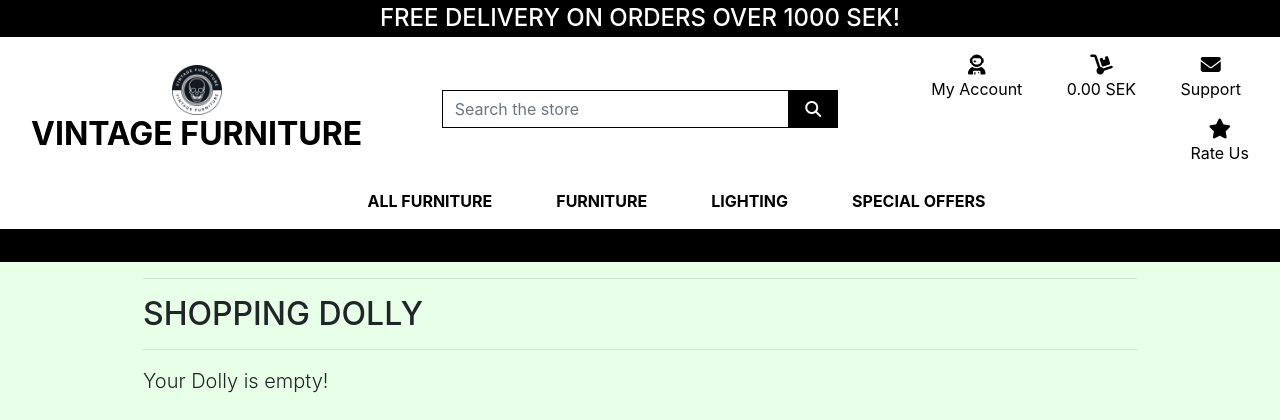
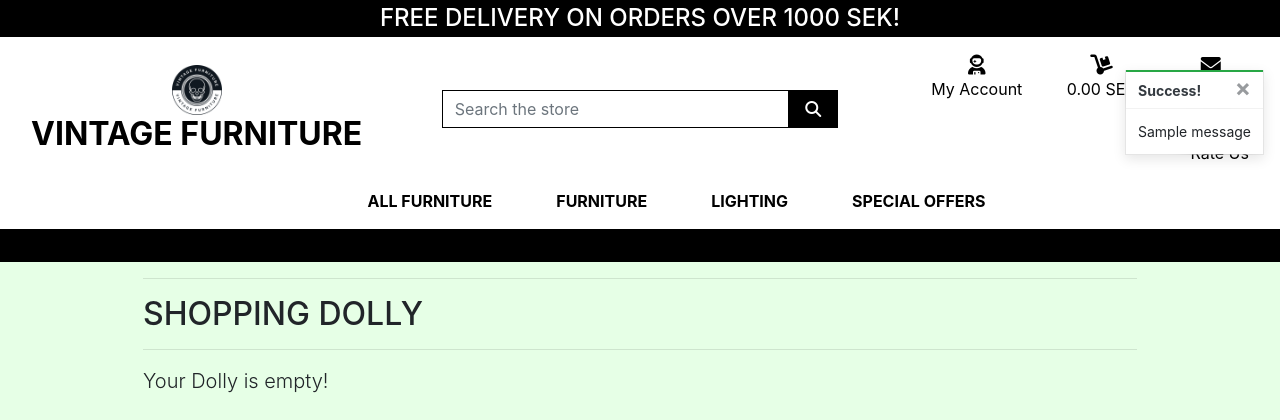
Before and after one commit to SebastianTirsen/ms4-vintage-furniture, a Django app: page /dolly/ in a window 1280 px wide. Shown: the top 420 px of the page. Run offline with Django 3.2, Linux system fonts and the light colour scheme; one stand-in notice (Sample message) is shown; some libraries are stand-ins or nearby versions.

Commit message:
Added toasts and fixed remove function.

```diff
--- a/dolly/templates/dolly/dolly.html
+++ b/dolly/templates/dolly/dolly.html
@@ -57,7 +57,7 @@
                                         {% csrf_token %}
                                     </form>
                                     <td class="py-3">
-                                        <a class="remove-item text-danger float-right" id="remove_{{ item.item_id }}"><small>Remove</small></a>
+                                        <a class="remove-item text-danger float-right" id="remove_{{ item.item_id }}"><i class="fas fa-trash"></i> <small>Remove</small></a>
                                     </td>
                                 </tr>
                             {% endfor %}
@@ -107,6 +107,7 @@
 {% endblock %}
 
 {% block postloadjs %}
+{{ block.super }}
 <script type="text/javascript">
     // Remove item and reload on click
     $('.remove-item').click(function(e) {
--- a/dolly/views.py
+++ b/dolly/views.py
@@ -1,4 +1,7 @@
 from django.shortcuts import render, redirect, reverse
+from django.contrib import messages
+
+from furnitures.models import Furniture
 
 # Create your views here.
 
@@ -7,6 +10,7 @@ def view_dolly(request):
     return render(request, 'dolly/dolly.html')
 
 def put_on_dolly(request, item_id):
+    furniture = Furniture.objects.get(pk=item_id)
     quantity = int(request.POST.get('quantity'))
     redirect_url = request.POST.get('redirect_url')
     dolly = request.session.get('dolly', {})
@@ -15,6 +19,7 @@ def put_on_dolly(request, item_id):
         dolly[item_id] += quantity
     else:
         dolly[item_id] = quantity
+        messages.success(request, f'You put { furniture.name } on your Dolly! ')
 
     request.session['dolly'] = dolly
     return redirect(redirect_url)
--- a/ms4_vintage_furniture/settings.py
+++ b/ms4_vintage_furniture/settings.py
@@ -83,6 +83,7 @@ TEMPLATES = [
     },
 ]
 
+MESSAGE_STORAGE = 'django.contrib.messages.storage.session.SessionStorage'
 
 AUTHENTICATION_BACKENDS = [
     # Needed to login by username in Django admin, regardless of `allauth`
--- a/static/css/base.css
+++ b/static/css/base.css
@@ -135,9 +135,6 @@ a.category-badge > span.badge:hover {
     color: #fff !important;
 }
 
-.desc {
-    font-weight: bold;
-}
 
 div.dropdown-menu {
     z-index: 9999;
@@ -146,6 +143,23 @@ div.dropdown-menu {
 
 .remove-item {
     cursor: pointer;
+}
+
+.message-container {
+    position: fixed;
+    top: 70px;
+    right: 16px;
+    z-index: 9999999999;
+}
+
+.custom-toast {
+    overflow: visible;
+
+}
+
+.toast-capper {
+    height: 2px;
+
 }
 
 /* ---------------Helpers----------------- */
@@ -160,6 +174,10 @@ div.dropdown-menu {
 
 .text-black {
     color: #000 !important;
+}
+
+.desc {
+    font-weight: bold;
 }
 
 /*----------------------------------Footer-------------------------------*/
--- a/templates/base.html
+++ b/templates/base.html
@@ -127,6 +127,21 @@
             </header>
         </nav>
         {% if messages %}
+            <div class="message-container">
+                {% for message in messages %}
+                    {% with message.level as level %}
+                        {% if level == 40 %}
+                            {% include 'includes/toasts/toast_error.html' %}
+                        {% elif level == 30 %}
+                            {% include 'includes/toasts/toast_warning.html' %}
+                        {% elif level == 25 %}
+                            {% include 'includes/toasts/toast_success.html' %}
+                        {% else %}
+                            {% include 'includes/toasts/toast_info.html' %}
+                        {% endif %}
+                    {% endwith %}
+                {% endfor %}
+            </div>
         {% endif %}
 
         {% block page_header %}
@@ -136,6 +151,9 @@
         {% endblock %}
 
         {% block postloadjs %}
+            <script type="text/javascript">
+                $('.toast').toast('show');
+            </script>
         {% endblock %}
     </body>
 </html>
--- /dev/null
+++ b/templates/includes/toasts/toast_success.html
@@ -0,0 +1,13 @@
+<div class="toast custom-toast rounded-0 border-top-0" data-autohide="false">
+    <div class="arrow-up arrow-success"></div>
+    <div class="w-100 toast-capper bg-success"></div>
+    <div class="toast-header bg-white text-dark">
+        <strong class="mr-auto">Success!</strong>
+        <button type="button" class="ml-2 mb-1 close text-dark" data-dismiss="toast" aria-label="Close">
+            <span aria-hidden="true">&times;</span>
+        </button>
+    </div>
+    <div class="toast-body bg-white">
+        {{ message }}
+    </div>
+</div>
```
Also changed, not shown: templates/includes/toasts/toast.error.html (added, +15 -0 lines), templates/includes/toasts/toast_info.html (added, +13 -0 lines), templates/includes/toasts/toast_warning.html (added, +13 -0 lines), media/chernobyl.jpeg (added).
